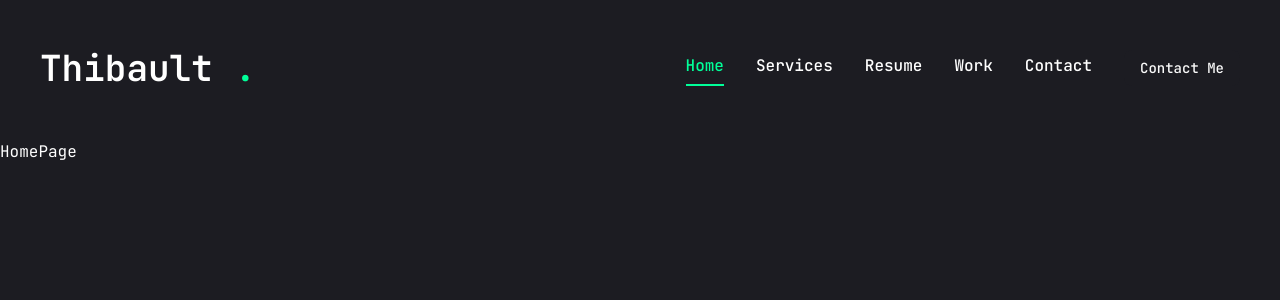
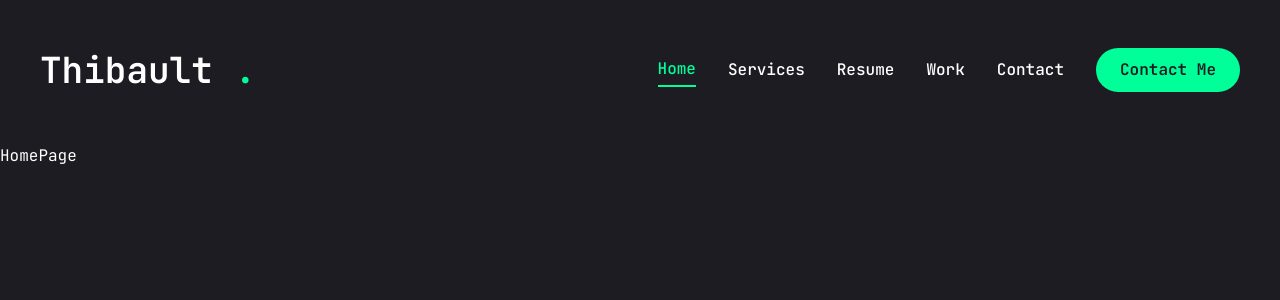
Before and after one commit to ThibAuResto/portfolio, a Next.js app: page / in a window 1280 px wide. Shown: the top 300 px of the page. Built offline with nearby package versions, Linux system fonts and the light colour scheme.

Commit message:
feat(mobile navbar): finish mobile navbar

```diff
--- a/package.json
+++ b/package.json
@@ -31,6 +31,7 @@
     "eslint": "^9",
     "eslint-config-next": "16.0.1",
     "framer-motion": "^12.23.24",
+    "react-icons": "^5.5.0",
     "tailwindcss": "^4",
     "tailwindcss-animate": "^1.0.7",
     "tw-animate-css": "^1.4.0",
--- a/src/components/navigation/Header.tsx
+++ b/src/components/navigation/Header.tsx
@@ -1,5 +1,6 @@
 import Link from "next/link";
 import { Button } from "../ui/button";
+import MobileNav from "./MobileNav";
 import Nav from "./Nav";
 
 export default function Header() {
@@ -21,7 +22,9 @@ export default function Header() {
         </div>
 
         {/* Mobile Navigation */}
-        <div className="xl:hidden">Mobile Navigation</div>
+        <div className="xl:hidden">
+          <MobileNav />
+        </div>
       </div>
     </header>
   );
--- /dev/null
+++ b/src/components/navigation/MobileNav.tsx
@@ -0,0 +1,39 @@
+"use client";
+
+import { navLinks } from "@/lib/navLink";
+import Link from "next/link";
+import { usePathname } from "next/navigation";
+import { CiMenuFries } from "react-icons/ci";
+import { Sheet, SheetContent, SheetTrigger } from "../ui/sheet";
+
+export default function MobileNav() {
+  const pathname = usePathname();
+
+  return (
+    <Sheet>
+      <SheetTrigger className="flex justify-center items-center">
+        <CiMenuFries className="text-[32px] text-accent" />
+      </SheetTrigger>
+      <SheetContent className="flex flex-col">
+        <div className="mt-32 mb-40 text-center text-2xl">
+          <Link href="/">
+            <h1 className="text-4xl font-semibold">
+              Thibault<span className="text-accent">.</span>
+            </h1>
+          </Link>
+        </div>
+        <nav className="flex flex-col justify-center items-center gap-8">
+          {navLinks.map((link, index) => (
+            <Link
+              key={index}
+              href={link.href}
+              className={`${link.href === pathname && "text-accent border-b-2 border-accent"} capitalize text-xl hover:text-accent transition-all`}
+            >
+              {link.name}
+            </Link>
+          ))}
+        </nav>
+      </SheetContent>
+    </Sheet>
+  );
+}
--- a/src/components/navigation/Nav.tsx
+++ b/src/components/navigation/Nav.tsx
@@ -1,42 +1,20 @@
 "use client";
 
+import { navLinks } from "@/lib/navLink";
 import Link from "next/link";
 import { usePathname } from "next/navigation";
-
-const links = [
-  {
-    name: "home",
-    path: "/",
-  },
-  {
-    name: "services",
-    path: "/services",
-  },
-  {
-    name: "resume",
-    path: "/resume",
-  },
-  {
-    name: "work",
-    path: "/work",
-  },
-  {
-    name: "contact",
-    path: "/contact",
-  },
-];
 
 export default function Nav() {
   const pathname = usePathname();
   return (
-    <nav className="flex gap-8">
-      {links.map((link, index) => {
+    <nav className="flex gap-8 items-center">
+      {navLinks.map((link, index) => {
         return (
           <Link
-            href={link.path}
+            href={link.href}
             key={index}
             className={`${
-              link.path === pathname && "text-accent border-b-2 border-accent"
+              link.href === pathname && "text-accent border-b-2 border-accent"
             } capitalize font-medium hover:text-accent transition-all`}
           >
             {link.name}
--- a/src/components/ui/button.tsx
+++ b/src/components/ui/button.tsx
@@ -1,40 +1,31 @@
-import * as React from "react"
-import { Slot } from "@radix-ui/react-slot"
-import { cva, type VariantProps } from "class-variance-authority"
+import { Slot } from "@radix-ui/react-slot";
+import { cva, type VariantProps } from "class-variance-authority";
+import * as React from "react";
 
-import { cn } from "@/lib/utils"
+import { cn } from "@/lib/utils";
 
 const buttonVariants = cva(
-  "inline-flex items-center justify-center gap-2 whitespace-nowrap rounded-md text-sm font-medium transition-all disabled:pointer-events-none disabled:opacity-50 [&_svg]:pointer-events-none [&_svg:not([class*='size-'])]:size-4 shrink-0 [&_svg]:shrink-0 outline-none focus-visible:border-ring focus-visible:ring-ring/50 focus-visible:ring-[3px] aria-invalid:ring-destructive/20 dark:aria-invalid:ring-destructive/40 aria-invalid:border-destructive",
+  "inline-flex items-center justify-center whitespace-nowrap rounded-full text-base font-semibold ring-offset-white transition-colors",
   {
     variants: {
       variant: {
-        default: "bg-primary text-primary-foreground hover:bg-primary/90",
-        destructive:
-          "bg-destructive text-white hover:bg-destructive/90 focus-visible:ring-destructive/20 dark:focus-visible:ring-destructive/40 dark:bg-destructive/60",
+        default: "bg-accent text-primary hover:bg-accent-hover",
+        primary: "bg-primary text-white",
         outline:
-          "border bg-background shadow-xs hover:bg-accent hover:text-accent-foreground dark:bg-input/30 dark:border-input dark:hover:bg-input/50",
-        secondary:
-          "bg-secondary text-secondary-foreground hover:bg-secondary/80",
-        ghost:
-          "hover:bg-accent hover:text-accent-foreground dark:hover:bg-accent/50",
-        link: "text-primary underline-offset-4 hover:underline",
+          "border border-accent bg-transparent text-accent hover:bg-accent hover:text-primary",
       },
       size: {
-        default: "h-9 px-4 py-2 has-[>svg]:px-3",
-        sm: "h-8 rounded-md gap-1.5 px-3 has-[>svg]:px-2.5",
-        lg: "h-10 rounded-md px-6 has-[>svg]:px-4",
-        icon: "size-9",
-        "icon-sm": "size-8",
-        "icon-lg": "size-10",
+        default: "h-[44px] px-6",
+        sm: "h-[48px] px-6",
+        lg: "h-[56px] px-8 text-sm uppercase tracking-[2px]",
       },
     },
     defaultVariants: {
       variant: "default",
       size: "default",
     },
-  }
-)
+  },
+);
 
 function Button({
   className,
@@ -44,9 +35,9 @@ function Button({
   ...props
 }: React.ComponentProps<"button"> &
   VariantProps<typeof buttonVariants> & {
-    asChild?: boolean
+    asChild?: boolean;
   }) {
-  const Comp = asChild ? Slot : "button"
+  const Comp = asChild ? Slot : "button";
 
   return (
     <Comp
@@ -54,7 +45,7 @@ function Button({
       className={cn(buttonVariants({ variant, size, className }))}
       {...props}
     />
-  )
+  );
 }
 
-export { Button, buttonVariants }
+export { Button, buttonVariants };
--- a/src/components/ui/sheet.tsx
+++ b/src/components/ui/sheet.tsx
@@ -1,31 +1,30 @@
-"use client"
+"use client";
 
-import * as React from "react"
-import * as SheetPrimitive from "@radix-ui/react-dialog"
-import { XIcon } from "lucide-react"
-
-import { cn } from "@/lib/utils"
+import { cn } from "@/lib/utils";
+import * as SheetPrimitive from "@radix-ui/react-dialog";
+import * as React from "react";
+import { IoMdClose } from "react-icons/io";
 
 function Sheet({ ...props }: React.ComponentProps<typeof SheetPrimitive.Root>) {
-  return <SheetPrimitive.Root data-slot="sheet" {...props} />
+  return <SheetPrimitive.Root data-slot="sheet" {...props} />;
 }
 
 function SheetTrigger({
   ...props
 }: React.ComponentProps<typeof SheetPrimitive.Trigger>) {
-  return <SheetPrimitive.Trigger data-slot="sheet-trigger" {...props} />
+  return <SheetPrimitive.Trigger data-slot="sheet-trigger" {...props} />;
 }
 
 function SheetClose({
   ...props
 }: React.ComponentProps<typeof SheetPrimitive.Close>) {
-  return <SheetPrimitive.Close data-slot="sheet-close" {...props} />
+  return <SheetPrimitive.Close data-slot="sheet-close" {...props} />;
 }
 
 function SheetPortal({
   ...props
 }: React.ComponentProps<typeof SheetPrimitive.Portal>) {
-  return <SheetPrimitive.Portal data-slot="sheet-portal" {...props} />
+  return <SheetPrimitive.Portal data-slot="sheet-portal" {...props} />;
 }
 
 function SheetOverlay({
@@ -37,11 +36,11 @@ function SheetOverlay({
       data-slot="sheet-overlay"
       className={cn(
         "data-[state=open]:animate-in data-[state=closed]:animate-out data-[state=closed]:fade-out-0 data-[state=open]:fade-in-0 fixed inset-0 z-50 bg-black/50",
-        className
+        className,
       )}
       {...props}
     />
-  )
+  );
 }
 
 function SheetContent({
@@ -50,7 +49,7 @@ function SheetContent({
   side = "right",
   ...props
 }: React.ComponentProps<typeof SheetPrimitive.Content> & {
-  side?: "top" | "right" | "bottom" | "left"
+  side?: "top" | "right" | "bottom" | "left";
 }) {
   return (
     <SheetPortal>
@@ -58,27 +57,27 @@ function SheetContent({
       <SheetPrimitive.Content
         data-slot="sheet-content"
         className={cn(
-          "bg-background data-[state=open]:animate-in data-[state=closed]:animate-out fixed z-50 flex flex-col gap-4 shadow-lg transition ease-in-out data-[state=closed]:duration-300 data-[state=open]:duration-500",
+          "bg-primary data-[state=open]:animate-in data-[state=closed]:animate-out fixed z-50 flex flex-col gap-4 shadow-lg transition ease-in-out data-[state=closed]:duration-300 data-[state=open]:duration-500",
           side === "right" &&
-            "data-[state=closed]:slide-out-to-right data-[state=open]:slide-in-from-right inset-y-0 right-0 h-full w-3/4 border-l sm:max-w-sm",
+            "data-[state=closed]:slide-out-to-right data-[state=open]:slide-in-from-right inset-y-0 right-0 h-full w-3/4 sm:max-w-sm",
           side === "left" &&
             "data-[state=closed]:slide-out-to-left data-[state=open]:slide-in-from-left inset-y-0 left-0 h-full w-3/4 border-r sm:max-w-sm",
           side === "top" &&
             "data-[state=closed]:slide-out-to-top data-[state=open]:slide-in-from-top inset-x-0 top-0 h-auto border-b",
           side === "bottom" &&
             "data-[state=closed]:slide-out-to-bottom data-[state=open]:slide-in-from-bottom inset-x-0 bottom-0 h-auto border-t",
-          className
+          className,
         )}
         {...props}
       >
         {children}
-        <SheetPrimitive.Close className="ring-offset-background focus:ring-ring data-[state=open]:bg-secondary absolute top-4 right-4 rounded-xs opacity-70 transition-opacity hover:opacity-100 focus:ring-2 focus:ring-offset-2 focus:outline-hidden disabled:pointer-events-none">
-          <XIcon className="size-4" />
+        <SheetPrimitive.Close className="absolute right-8 top-8 transition-opacity outline-none">
+          <IoMdClose className="text-3xl text-accent" />
           <span className="sr-only">Close</span>
         </SheetPrimitive.Close>
       </SheetPrimitive.Content>
     </SheetPortal>
-  )
+  );
 }
 
 function SheetHeader({ className, ...props }: React.ComponentProps<"div">) {
@@ -88,7 +87,7 @@ function SheetHeader({ className, ...props }: React.ComponentProps<"div">) {
       className={cn("flex flex-col gap-1.5 p-4", className)}
       {...props}
     />
-  )
+  );
 }
 
 function SheetFooter({ className, ...props }: React.ComponentProps<"div">) {
@@ -98,7 +97,7 @@ function SheetFooter({ className, ...props }: React.ComponentProps<"div">) {
       className={cn("mt-auto flex flex-col gap-2 p-4", className)}
       {...props}
     />
-  )
+  );
 }
 
 function SheetTitle({
@@ -111,7 +110,7 @@ function SheetTitle({
       className={cn("text-foreground font-semibold", className)}
       {...props}
     />
-  )
+  );
 }
 
 function SheetDescription({
@@ -124,16 +123,16 @@ function SheetDescription({
       className={cn("text-muted-foreground text-sm", className)}
       {...props}
     />
-  )
+  );
 }
 
 export {
   Sheet,
-  SheetTrigger,
   SheetClose,
   SheetContent,
+  SheetDescription,
+  SheetFooter,
   SheetHeader,
-  SheetFooter,
   SheetTitle,
-  SheetDescription,
-}
+  SheetTrigger,
+};
--- /dev/null
+++ b/src/lib/navLink.ts
@@ -0,0 +1,29 @@
+interface NavLink {
+  name: string;
+  href: string;
+}
+
+type NavLinks = NavLink[];
+
+export const navLinks: NavLinks = [
+  {
+    name: "home",
+    href: "/",
+  },
+  {
+    name: "services",
+    href: "/services",
+  },
+  {
+    name: "resume",
+    href: "/resume",
+  },
+  {
+    name: "work",
+    href: "/work",
+  },
+  {
+    name: "contact",
+    href: "/contact",
+  },
+];
```
Also changed, not shown: 1 other file (tests, documents, lock files or other folders).
